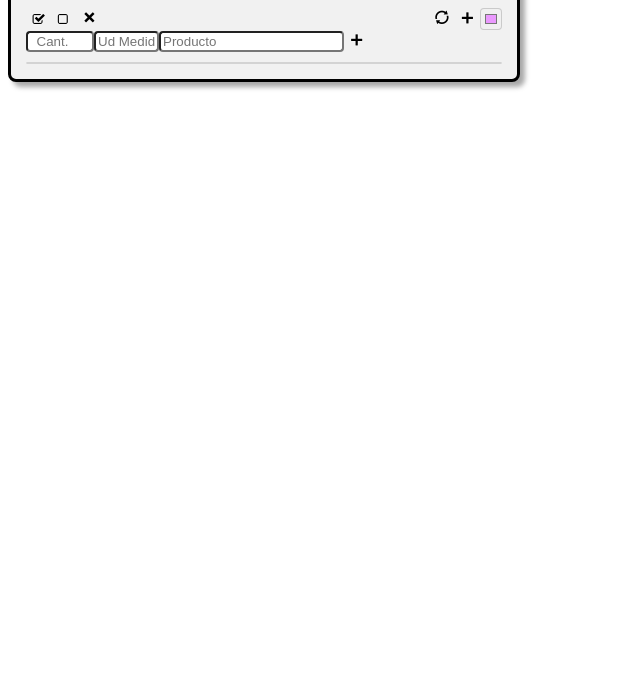
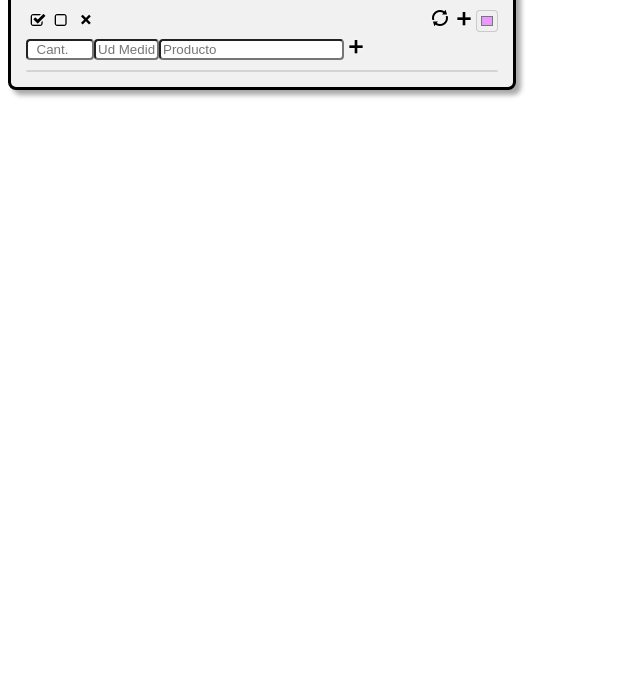
Before and after one commit to JDBS/lista-compra, a plain HTML site: page Practica/index.html in a window 1280 px wide. Shown: the part 109-800 px from the top of the page, without its empty margins (0-640 px from the left). Drawn offline with Linux system fonts and the light colour scheme.

Commit message:
more ux improvements

```diff
--- a/Practica/js/BuyChartContainer.js
+++ b/Practica/js/BuyChartContainer.js
@@ -26,6 +26,7 @@ BuyChartContainer.prototype.createTitle=function(){
 
 	var title = document.createElement("h1");
 	title.style.display = "inline-block";
+	title.style.marginLeft = "1.5rem";
 	title.innerHTML=TITLE_TEXT;
 
 	this.title=title;
--- a/Practica/js/CategoryInput.js
+++ b/Practica/js/CategoryInput.js
@@ -14,11 +14,11 @@ function CategoryInput(config){
 }
 
 CategoryInput.prototype.createReorderButton=function(config){
-	var button = document.createElement("button");
-	button.setAttribute("type","button");
+
+	var button = document.createElement("abbr");
+	button.setAttribute("title","Reordenar");
 	button.classList.add(REFRESH_ICON_CLASS);
-	button.style.backgroundColor="transparent";
-	button.style.borderStyle="none";
+	button.style.textDecoration="none";
 
 	if(config.reorder)
 		button.addEventListener("click",config.reorder,true);
@@ -29,11 +29,11 @@ CategoryInput.prototype.createReorderButton=function(config){
 }
 
 CategoryInput.prototype.createAddColorButton=function(){
-	var button = document.createElement("button");
-	button.setAttribute("type","button");
+
+	var button = document.createElement("abbr");
+	button.setAttribute("title","Agregar color");
 	button.classList.add(ADD_ICON_CLASS);
-	button.style.backgroundColor="transparent";
-	button.style.borderStyle="none";
+	button.style.textDecoration="none";
 
 	button.addEventListener("click",this.addNewColor.bind(this),true);
 
--- a/Practica/js/ProductsInput.js
+++ b/Practica/js/ProductsInput.js
@@ -19,12 +19,10 @@ function ProductsInput(config){
 
 ProductsInput.prototype.createCheckAllButton=function(config){
 
-	var button = document.createElement("button");
-	button.setAttribute("type","button");
+	var button = document.createElement("abbr");
+	button.setAttribute("title","Marcar todo");
 	button.classList.add(CHECK_ICON_CLASS);
-
-	button.style.backgroundColor="transparent";
-	button.style.borderStyle="none";
+	button.style.textDecoration="none";
 
 	if(config.check)
 		button.addEventListener("click",config.check,true);
@@ -36,12 +34,10 @@ ProductsInput.prototype.createCheckAllButton=function(config){
 
 ProductsInput.prototype.createUncheckAllButton=function(config){
 
-	var button = document.createElement("button");
-	button.setAttribute("type","button");
+	var button = document.createElement("abbr");
+	button.setAttribute("title","Desmarcar todo");
 	button.classList.add(UNCHECK_ICON_CLASS);
-
-	button.style.backgroundColor="transparent";
-	button.style.borderStyle="none";
+	button.style.textDecoration="none";
 
 	if(config.uncheck)
 		button.addEventListener("click",config.uncheck,true);
@@ -53,12 +49,10 @@ ProductsInput.prototype.createUncheckAllButton=function(config){
 
 ProductsInput.prototype.createRemoveButton=function(config){
 
-	var button = document.createElement("button");
-	button.setAttribute("type","button");
+	var button = document.createElement("abbr");
+	button.setAttribute("title","Eliminar productos");
 	button.classList.add(REMOVE_ICON_CLASS);
-
-	button.style.backgroundColor="transparent";
-	button.style.borderStyle="none";
+	button.style.textDecoration="none";
 
 	if(config.remove)
 		button.addEventListener("click",config.remove,true);
@@ -129,12 +123,10 @@ ProductsInput.prototype.createNameInput=function(config){
 
 ProductsInput.prototype.createAddButton=function(config){
 
-	var button = document.createElement("button");
-	button.setAttribute("type","button");
+	var button = document.createElement("abbr");
+	button.setAttribute("title","Agregar producto");
 	button.classList.add(ADD_ICON_CLASS);
-
-	button.style.backgroundColor="transparent";
-	button.style.borderStyle="none";
+	button.style.textDecoration="none";
 
 	if(config.add)
 		button.addEventListener("click",config.add,true);
--- a/Practica/scss/style.scss
+++ b/Practica/scss/style.scss
@@ -20,6 +20,10 @@
 #chart-container .add-icon,
 #chart-container .chart-logo{
 	@extend %glyph-icon;
+	display:inline-block;
+	width:24px;
+  	height: 24px;
+  	text-align:center;
 }
 
 #chart-container .check-icon:before{
```
Also changed, not shown: Practica/css/style.css, 1 other file.
